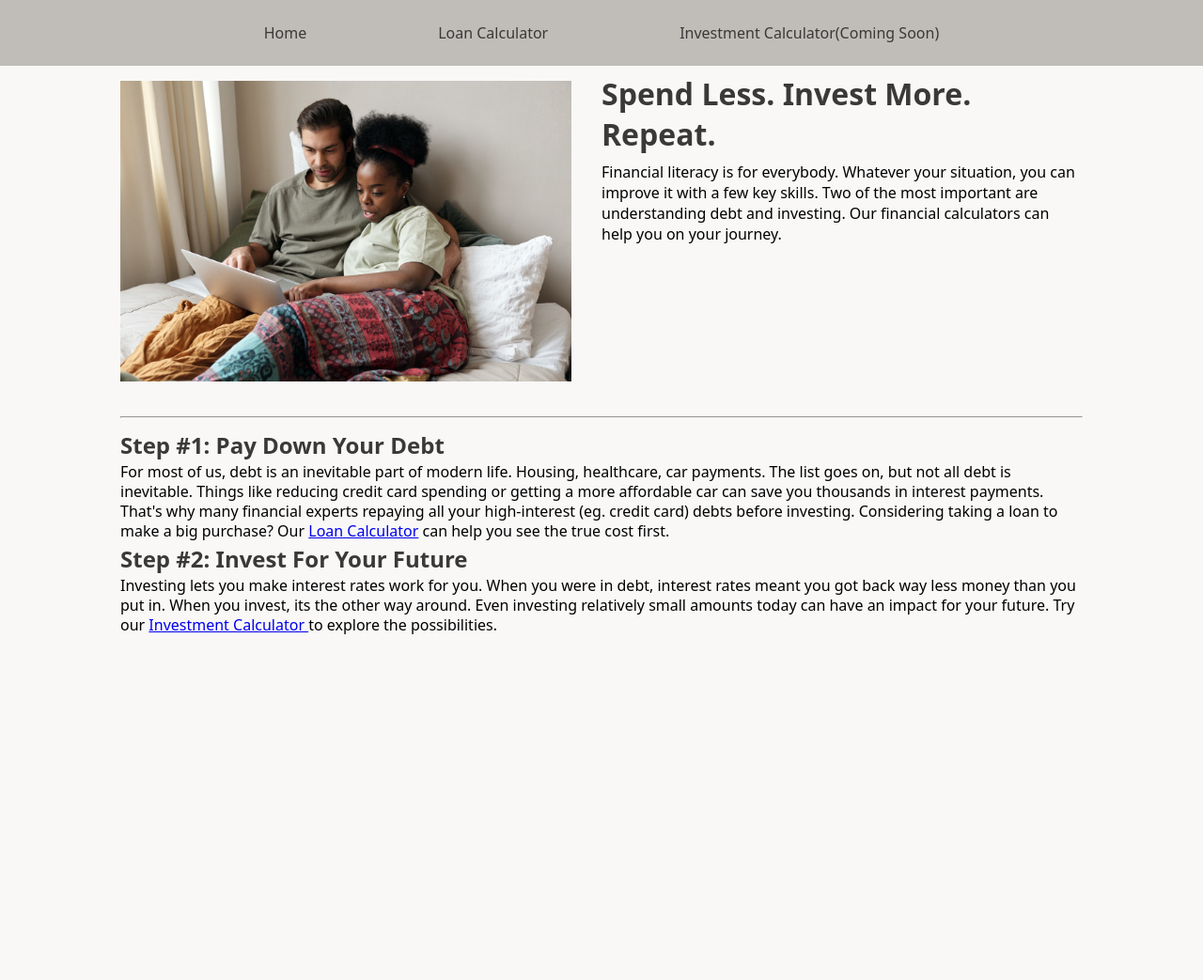
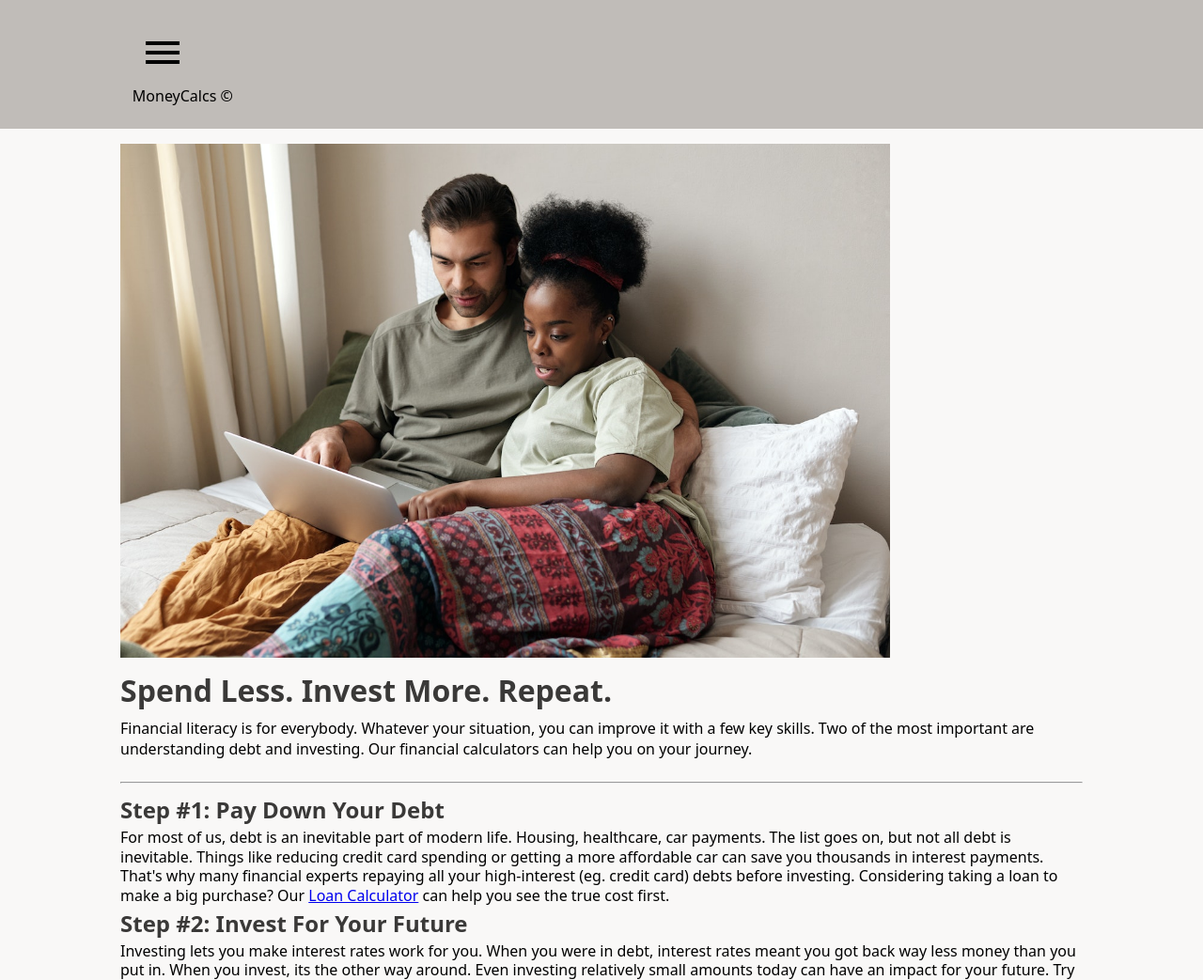
Before and after one commit to ThomBator/financial-calculators, a Flask app: page / in a window 1280 px wide. Shown: the top 1043 px of the page at 94% size. Before the commit the page ends 675 px from the top, so only its background shows below. Run offline with Flask 2, Linux system fonts and the light colour scheme.

Commit message:
added flex properties to header so image resize would be smoother, added sitename above nav

```diff
--- a/fincalc/static/style.css
+++ b/fincalc/static/style.css
@@ -64,6 +64,7 @@ nav {
 
 nav li {
     list-style: none;
+    margin-bottom: 0.25rem;
 
 
 }
@@ -84,44 +85,35 @@ nav a:hover {
     border: none;
 }
 
+.navDiv {
+    display: inline;
+}
 
-.hero {
-    max-width: 10rem;
-}
+
 
 
 /* media queries */
 
-@media screen and (max-width: 1199px) {
+@media screen and (max-width: 1299px) {
     .pcNav {
         display: none;
     }
 }
 
-@media screen and (min-width: 600px) {
+@media screen and (min-width: 1300px) {
 
-
-    .hero {
-       max-width: 15rem;
+        .header{
+         display: flex;
+         gap: 1rem;
     }
-
-    .header{
-         display: flex;
-         gap: 2rem;
+   .flexItem {
+        flex: 1 1 0px;
     }
-
-}
-
-@media screen and (min-width: 1200px) {
 
     .mobileNavToggle, .mobileNav {
     display: none;
 }
 
-     .hero {
-       max-width: 30rem;
-
-}
 
  .pcNav ul{
     display: flex;
--- a/fincalc/templates/base.html
+++ b/fincalc/templates/base.html
@@ -14,7 +14,7 @@
   </head>
   <body>
     <nav>
-      <div x-data="{isOpen : false}" class="navDiv">
+      <div x-data="{isOpen : false}">
         <div class="mobileButtonDiv">
           <button
             class="mobileNavToggle"
@@ -28,6 +28,7 @@
               alt=""
             />
           </button>
+          <p>MoneyCalcs &copy;</p>
         </div>
         <div class="pcNav">
           <ul class="pcNav">
--- a/fincalc/templates/index.html
+++ b/fincalc/templates/index.html
@@ -1,14 +1,14 @@
 {% extends 'base.html' %} {% block content%}
 
 <header class="header">
-  <div>
+  <div class="flexItem">
     <img
       class="hero"
       src="static\pexels-jack-sparrow-4046110.jpg"
       alt="A couple looking at thier laptop"
     />
   </div>
-  <div class="homeHeaderText">
+  <div class="homeHeaderText flexItem">
     <h1>Spend Less. Invest More. Repeat.</h1>
     <p>
       Financial literacy is for everybody. Whatever your situation, you can
```
